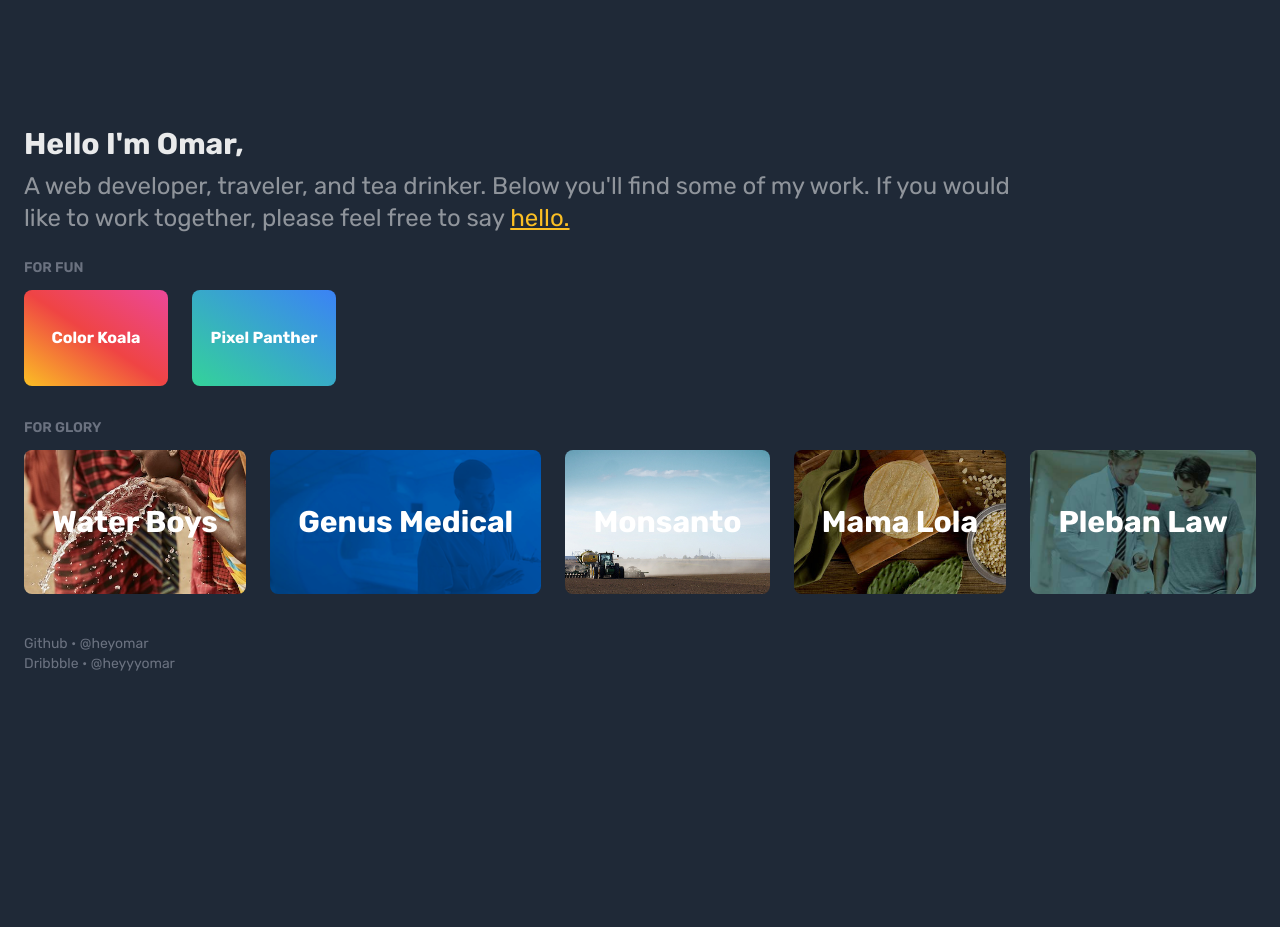
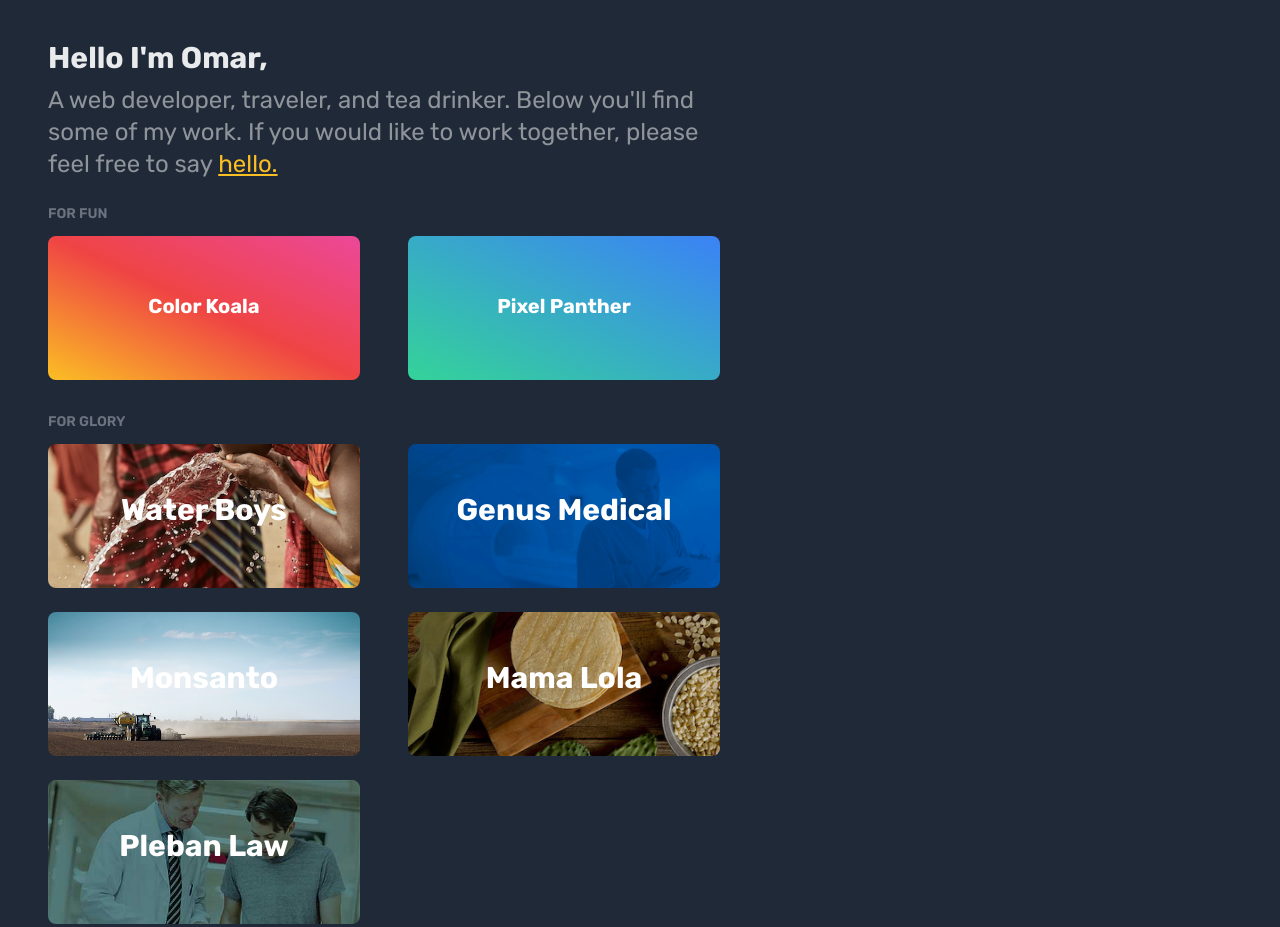
Before and after one commit to heyomar/hyperbolic, a website built with Parcel: page app/index.html in a window 1280 px wide. Shown: the top 927 px of the page. Before the commit the page ends 800 px from the top, so only its background shows below. Built offline with nearby package versions, Linux system fonts and the light colour scheme.

Commit message:
packages, formatting, layout for site

```diff
--- a/app/css/app.css
+++ b/app/css/app.css
@@ -1,6 +1,4 @@
-@import url('https://fonts.googleapis.com/css2?family=Rubik:wght@400;600;700&display=swap');
+@import url("https://fonts.googleapis.com/css2?family=Rubik:wght@400;600;700&display=swap");
 @tailwind base;
-
 @tailwind components;
-
 @tailwind utilities;
--- a/app/index.html
+++ b/app/index.html
@@ -11,7 +11,7 @@
         href="/app/css/app.css" />
 </head>
 
-<body class="flex flex-col items-center justify-center min-h-screen px-6 py-8 text-white">
+<body class="flex flex-col items-center justify-center min-h-screen px-12 py-10 text-white max-w-screen-md">
     <main class="container">
         <section class="mb-6">
             <h1 class="mb-2 text-3xl font-bold opacity-90">Hello I'm Omar,</h1>
@@ -28,53 +28,53 @@
 
         <section class="mb-6">
             <h3 class="mb-3 text-sm font-semibold text-gray-500 uppercase">For Fun</h3>
-            <ul class="flex flex-row mb-8 space-x-6 font-bold text-center">
+            <ul class="flex flex-row mb-8 font-bold text-center gap-x-6 md:gap-x-12">
                 <li
-                    class="flex-auto h-24 transition duration-300 ease-in-out transform rounded-lg cursor-pointer md:flex-none bg-gradient-to-tr from-yellow-400 hover:scale-100 hover:shadow-2xl pt-9 to-pink-500 via-red-500 w-36 sm:hover:scale-110">
-                    <a class="inline-block h-full text-center"
+                    class="w-full h-36 transition duration-300 ease-in-out transform rounded-lg cursor-pointer bg-gradient-to-tr from-yellow-400 hover:scale-100 hover:shadow-2xl  to-pink-500 via-red-500  sm:hover:scale-110">
+                    <a class="block h-full text-center py-14 text-xl"
                         target="_blank"
                         href="https://colorkoala.netlify.app/">Color Koala</a>
                 </li>
                 <li
-                    class="flex-auto h-24 transition duration-300 ease-in-out transform rounded-lg cursor-pointer md:flex-none bg-gradient-to-tr from-green-400 hover:scale-100 hover:shadow-2xl pt-9 to-blue-500 w-36 sm:hover:scale-110">
-                    <a class="inline-block h-full text-center"
+                    class="w-full h-36 transition duration-300 ease-in-out transform rounded-lg cursor-pointer bg-gradient-to-tr from-green-400 hover:scale-100 hover:shadow-2xl  to-blue-500 sm:hover:scale-110">
+                    <a class="block h-full text-center py-14 text-xl"
                         target="_blank"
                         href="https://pixelpanther.netlify.app/">Pixel Panther</a>
                 </li>
             </ul>
         </section>
 
-        <section class="mb-6">
+        <section class="mb-6 max-w-screen-md">
             <h3 class="mb-3 text-sm font-semibold text-gray-500 uppercase">For Glory</h3>
-            <ul class="flex flex-col flex-wrap space-y-6 font-bold text-center lg:space-y-0 lg:space-x-6 lg:flex-row">
+            <ul class="font-bold text-center grid grid-cols-1 md:grid-cols-2 gap-x-12 gap-y-6">
                 <li
-                    class="flex-auto transition duration-300 ease-in-out transform bg-top bg-no-repeat bg-cover rounded-lg cursor-pointer lg:bg-center bg-waterboys h-36 hover:scale-100 hover:shadow-2xl flex items-center justify-center sm:hover:scale-110">
-                    <a class="text-center text-3xl w-full"
+                    class="w-full transition duration-300 ease-in-out transform bg-top bg-no-repeat bg-cover rounded-lg cursor-pointer lg:bg-center bg-waterboys h-36 hover:scale-100 hover:shadow-2xl sm:hover:scale-110">
+                    <a class="text-center text-3xl py-12 block w-full"
                         target="_blank"
                         href="https://waterboys.org/">Water Boys</a>
                 </li>
                 <li
-                    class="flex-auto transition duration-300 ease-in-out transform bg-no-repeat bg-cover rounded-lg cursor-pointer bg-genusmedical md:bg-center h-36 hover:scale-100 hover:shadow-2xl flex items-center justify-center sm:hover:scale-110">
-                    <a class=" w-full  text-center text-3xl"
+                    class="w-full transition duration-300 ease-in-out transform bg-no-repeat bg-cover rounded-lg cursor-pointer bg-genusmedical md:bg-center h-36 hover:scale-100 hover:shadow-2xl sm:hover:scale-110">
+                    <a class="text-center text-3xl py-12 block"
                         target="_blank"
                         href="https://genusmedical.com/">Genus Medical</a>
                 </li>
                 <li
-                    class=" flex-auto transition duration-300 ease-in-out transform bg-bottom bg-no-repeat bg-cover rounded-lg cursor-pointer bg-monsanto h-36 hover:scale-100 hover:shadow-2xl flex items-center justify-center sm:hover:scale-110">
-                    <a class="text-center text-3xl"
+                    class="w-full transition duration-300 ease-in-out transform bg-bottom bg-no-repeat bg-cover rounded-lg cursor-pointer bg-monsanto h-36 hover:scale-100 hover:shadow-2xl sm:hover:scale-110">
+                    <a class="text-center text-3xl py-12 block"
                         target="_blank"
                         href="https://connectinsystem.com">Monsanto</a>
                 </li>
 
                 <li
-                    class="flex-auto transition duration-300 ease-in-out transform bg-center bg-no-repeat bg-cover rounded-lg cursor-pointer bg-mamalola h-36 hover:scale-100 hover:shadow-2xl flex items-center justify-center sm:hover:scale-110">
-                    <a class="w-full text-center text-3xl"
+                    class="w-full transition duration-300 ease-in-out transform bg-center bg-no-repeat bg-cover rounded-lg cursor-pointer bg-mamalola h-36 hover:scale-100 hover:shadow-2xl sm:hover:scale-110">
+                    <a class="w-full text-center text-3xl py-12 block"
                         target="_blank"
                         href="https://mamalola.com">Mama Lola</a>
                 </li>
                 <li
-                    class="flex-auto transition duration-300 ease-in-out transform bg-no-repeat bg-cover rounded-lg cursor-pointer bg-plebanlaw h-36 hover:scale-100 hover:shadow-2xl flex items-center justify-center sm:hover:scale-110">
-                    <a class="w-full text-center text-3xl"
+                    class="w-full transition duration-300 ease-in-out transform bg-no-repeat bg-cover rounded-lg cursor-pointer bg-plebanlaw h-36 hover:scale-100 hover:shadow-2xl sm:hover:scale-110">
+                    <a class="block h-full py-12 text-center text-3xl"
                         target="_blank"
                         href="https://plebanlaw.com/">Pleban Law</a>
                 </li>
--- a/package.json
+++ b/package.json
@@ -18,11 +18,12 @@
 	},
 	"homepage": "https://github.com/heyomar/share.links#readme",
 	"devDependencies": {
+		"@parcel/transformer-image": "^2.0.0-rc.0",
 		"autoprefixer": "^10.1.0",
-		"parcel": "^2.0.0-beta.2",
+		"parcel": "^2.0.0-rc.0",
 		"postcss": "^8.2.2",
 		"postcss-cli": "^8.3.1",
-		"tailwindcss": "^2.0.2",
+		"tailwindcss": "^2.2.15",
 		"typescript": "^4.1.3"
 	}
 }
--- a/tailwind.config.js
+++ b/tailwind.config.js
@@ -1,4 +1,5 @@
 module.exports = {
+    // mode: 'jit',
     purge: ['app/*.html'],
     darkMode: false, // or 'media' or 'class'
     theme: {
```
Also changed, not shown: 1 other file. Lines whose indentation alone changed are shown as unchanged.
